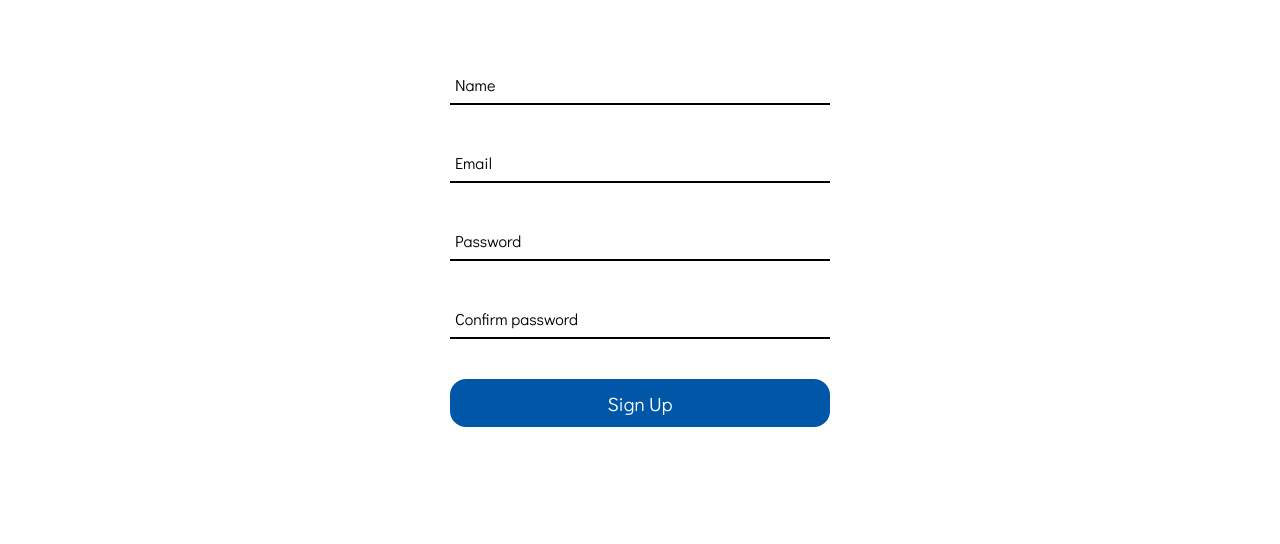
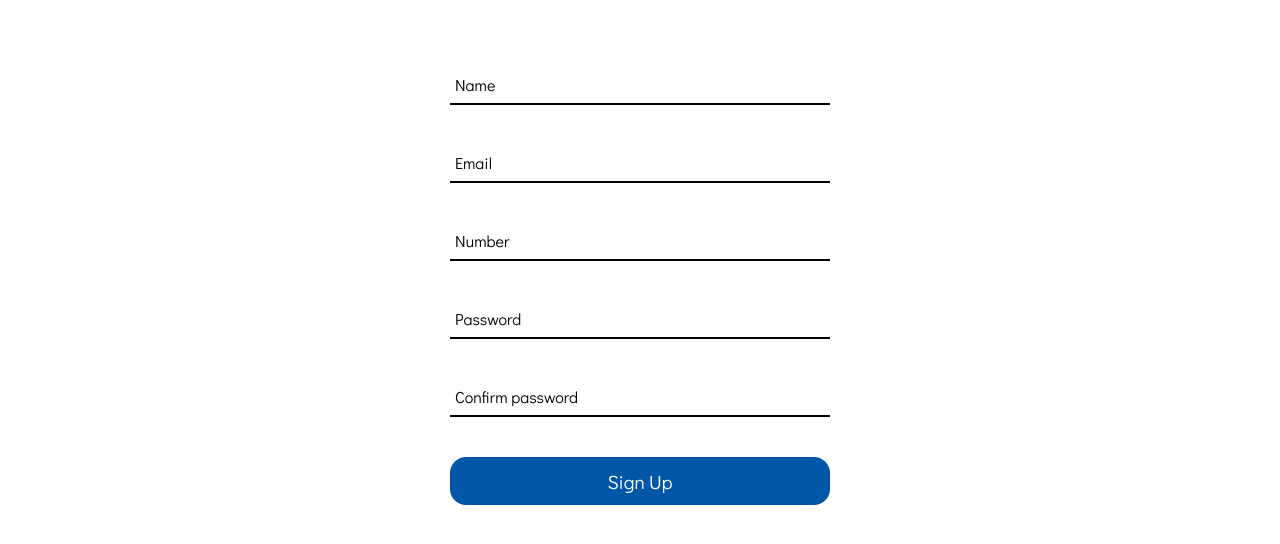
Before and after one commit to Abhi-726/signup, a plain HTML site: page index.html in a window 1280 px wide. Shown: the part 142-686 px from the top of the page. Drawn offline with Linux system fonts and the light colour scheme.

Commit message:
Update index.html

```diff
--- a/index.html
+++ b/index.html
@@ -49,6 +49,12 @@
             <span class="email_error error"></span>
         </div>
         <div class="input-box">
+            <input type="number" id="number" name="number" value="" placeholder="."  required>
+            <label for="number">Number</label>
+            <div class="line eline"></div>
+            <span class="number_error error"></span>
+        </div>
+        <div class="input-box">
             <input type="password" id="pass" name="pass" value=""placeholder="."  required>
             <label for="pass">Password</label>
             <div class="line pline"></div>
```
